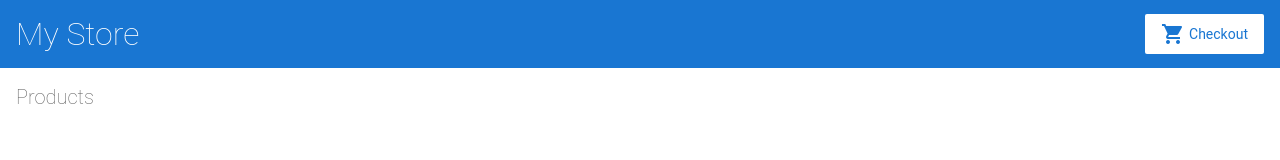
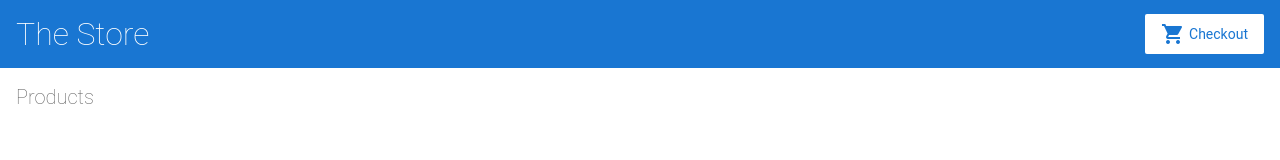
Before and after one commit to davetaxi/angular-rqpjks, an Angular app: page / in a window 1280 px wide. Shown: the top 160 px of the page. Built offline with nearby package versions, Linux system fonts and the light colour scheme.

Commit message:
1 file modified, 4 added

```diff
--- a/src/app/top-bar/top-bar.component.html
+++ b/src/app/top-bar/top-bar.component.html
@@ -1,8 +1,10 @@
 <a [routerLink]="['/']">
-  <h1>My Store</h1>
+  <h1>The Store</h1>
 </a>
 
-<a class="button fancy-button"><i class="material-icons">shopping_cart</i>Checkout</a>
+<a class="button fancy-button"
+  ><i class="material-icons">shopping_cart</i>Checkout</a
+>
 
 <!--
 Copyright Google LLC. All Rights Reserved.
```
Also changed, not shown: src/cart/cart.component.ts (added, +12 -0 lines), src/app/product-alerts/product-alerts.component.css (added), src/app/product-alerts/product-alerts.component.html (added), src/app/product-alerts/product-alerts.component.ts (added).
